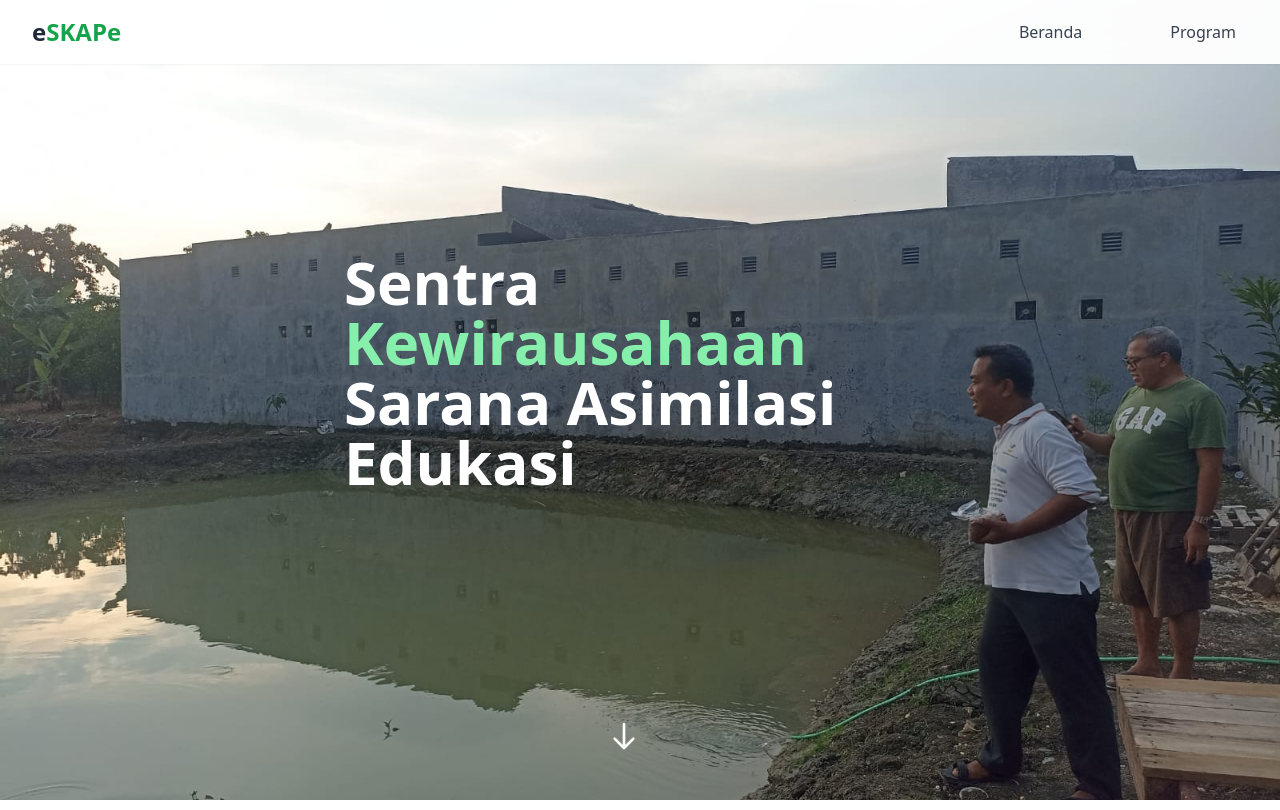
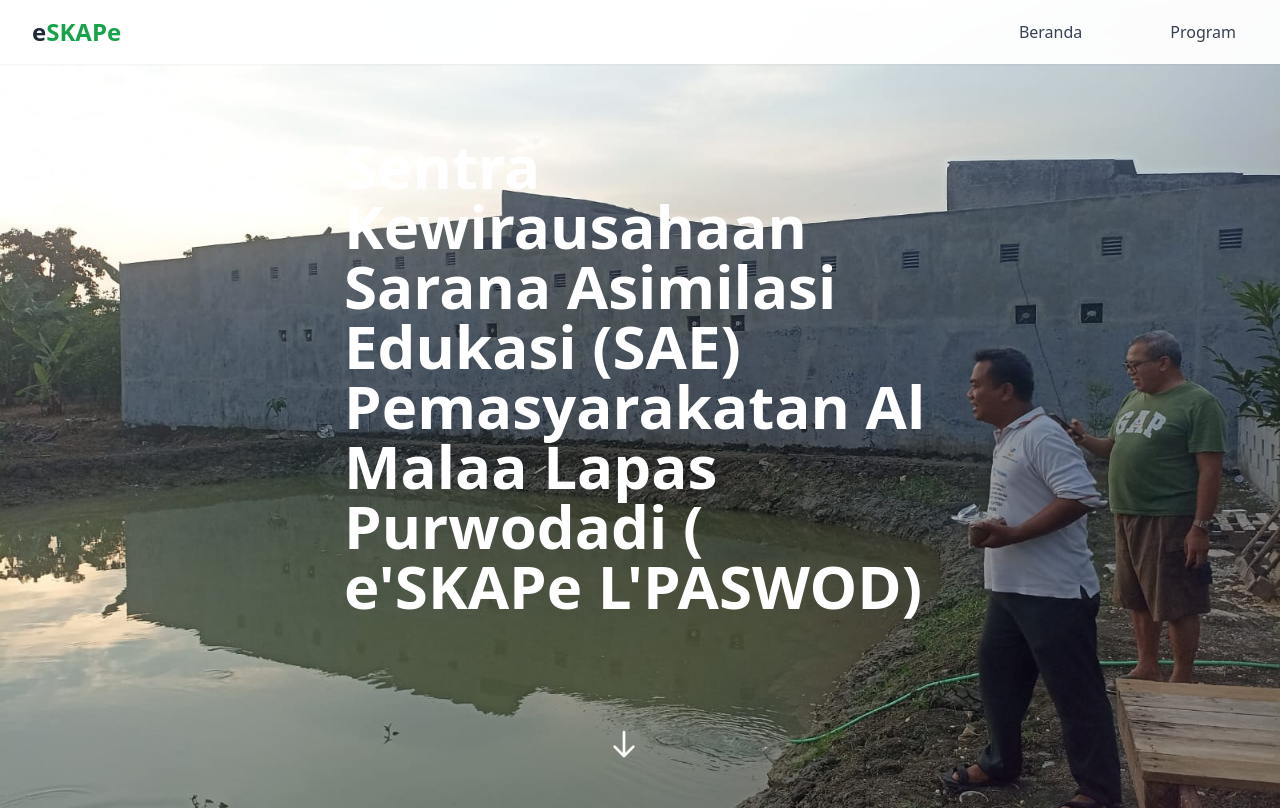
Before and after one commit to akhie-art/eskape, a plain HTML site: page index.html in a window 1280 px wide. Shown: the top 810 px of the page. Drawn offline with nearby package versions, Linux system fonts and the light colour scheme.

Commit message:
Update index.html

```diff
--- a/index.html
+++ b/index.html
@@ -173,8 +173,7 @@
     <div class="max-w-7xl mx-auto px-6 sm:px-8 lg:px-10 relative z-10">
       <div class=" max-w-2xl rounded-2xl p-10 text-white">
         <h1 class="text-5xl md:text-6xl font-bold mb-6 leading-tight">
-          Sentra <span class="text-green-300">Kewirausahaan</span> Sarana
-          Asimilasi Edukasi
+         Sentra Kewirausahaan Sarana Asimilasi Edukasi (SAE) Pemasyarakatan Al Malaa Lapas Purwodadi ( e'SKAPe L'PASWOD)
         </h1>
       </div>
     </div>
```
